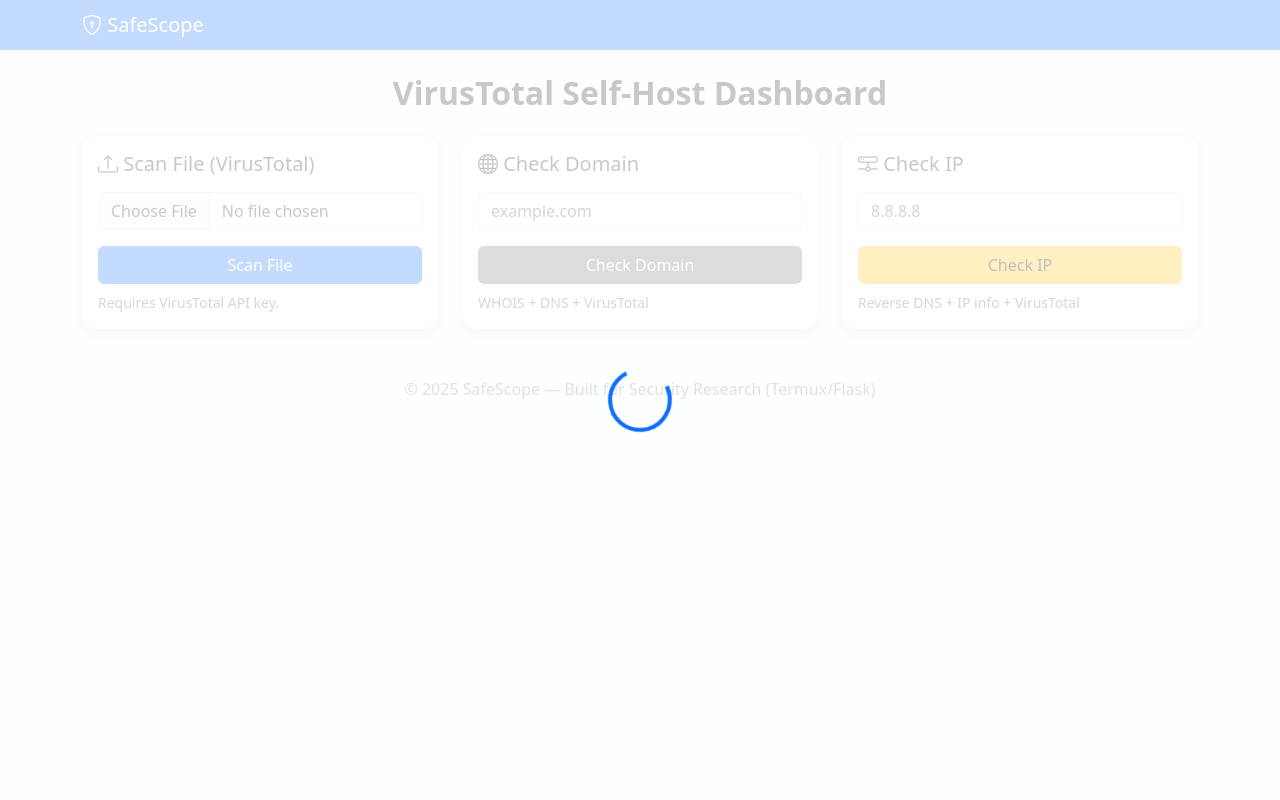
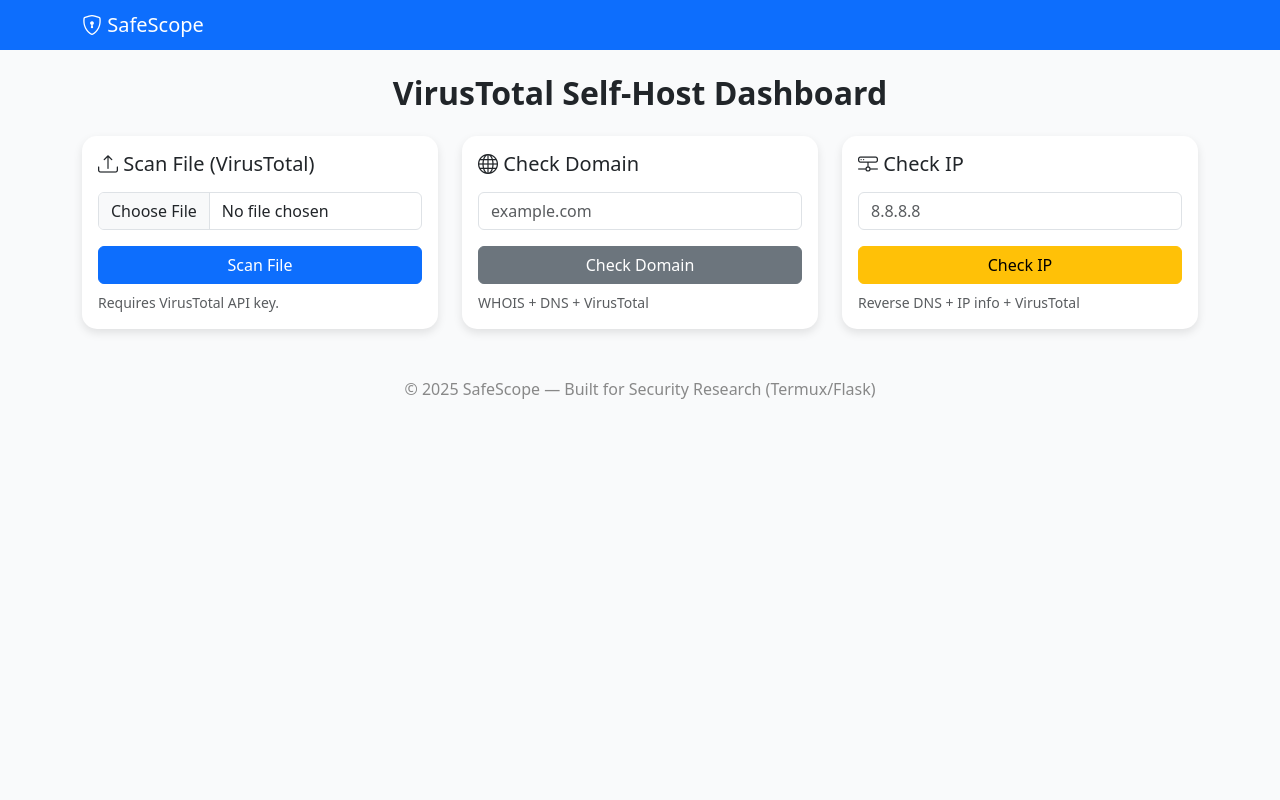
Before and after one commit to Iyohabenjami/Safescope, a Flask app: page / in a window 1280 px wide. Run offline with Flask 3, Linux system fonts and the light colour scheme.

Commit message:
Update index.html

```diff
--- a/templates/index.html
+++ b/templates/index.html
@@ -70,19 +70,5 @@
       <p>© 2025 SafeScope — Built for Security Research (Termux/Flask)</p>
     </footer>
   </div>
-<!-- Loading spinner -->
-<div id="loadingOverlay" class="position-fixed top-0 start-0 w-100 h-100 d-flex justify-content-center align-items-center bg-white bg-opacity-75" style="display:none; z-index:2000;">
-  <div class="spinner-border text-primary" style="width:4rem; height:4rem;" role="status">
-    <span class="visually-hidden">Loading...</span>
-  </div>
-</div>
-
-<script>
-  document.querySelectorAll('form').forEach(form => {
-    form.addEventListener('submit', () => {
-      document.getElementById('loadingOverlay').style.display = 'flex';
-    });
-  });
-</script>
 </body>
 </html>
```
